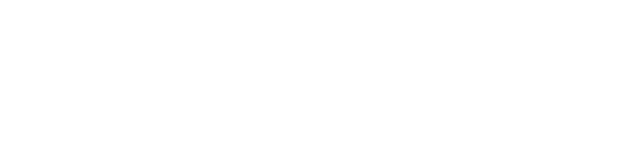
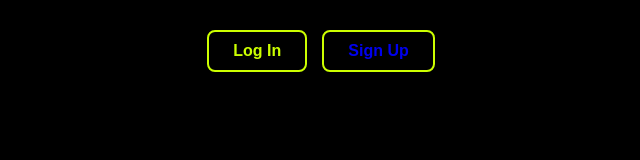
Before and after one commit to sanaawillacy/idm241-saw387, a plain HTML site: page build.html in a window 1280 px wide. Shown: the whole page, without its empty margins (319-959 px from the left). Drawn offline with Linux system fonts and the light colour scheme.

Commit message:
button code

```diff
--- a/build.html
+++ b/build.html
@@ -3,9 +3,74 @@
 <head>
     <meta charset="UTF-8">
     <meta name="viewport" content="width=device-width, initial-scale=1.0">
-    <title>Document</title>
+    <title>Alpha Build: Robinhood Log In Button</title>
+
+
+<style>
+    *{
+        margin:0;
+        padding:0;
+        box-sizing: border-box;
+    }
+
+    body{
+        font-family: Arial, "Helvetica Neue", Helvetica, sans-serif;
+        background-color: #000000;
+        height:100vh;
+    }
+
+    .main_container{
+        display:flex;
+        justify-content:center;
+        align-items:flex-start;
+        padding-top:30px;
+        gap: 15px;
+    }
+
+    .button{
+        text-decoration: none;
+        padding: 10px 24px;
+        border-radius: 8px;
+        font-weight:bold;
+        transition: all 0.3s ease;
+    }
+
+    .login{
+        background-color: black;
+       border:2px solid rgb(204,255,0);
+       color: rgb(204, 255, 0);
+    }
+
+    .login_hover{
+        background-color: black;
+        border: 1px solid rgb(204, 255, 0);
+        color: rgb(204, 255, 0);
+        opacity: 0.85;
+    }
+
+    .signup{
+        background-color: #000000;
+        border:2px solid rgb(204,255,0);
+    }
+
+    .signup_hover{
+        background-color: black;
+        border: 1px solid rgb(204, 255, 0);
+        color: rgb(204, 255, 0);
+        opacity: 0.85;
+    }
+</style>
 </head>
 <body>
-    <!--
+    <!--original code
+    <div class="css-1x8bt51"><a type="button" class="css-1ww6b7q" href="/login/"><span class="css-1qwebtj">Log in</span></a><div class="css-17lrmpa"></div><a type="button" class="css-1ssus8o" href="/signup/"><span class="css-1qwebtj">Sign up</span></a></div> -->
+<div class ="main_container">
+    <a href="https://robinhood.com/login/" class="button login">Log In</a>
+    <a href="https://robinhood.com/signup/" class="button signup">Sign Up</a>
+</div>
+<section>
+    <!-- nothin yet, description goes here-->
+</section>
 </body>
+
 </html>
```
